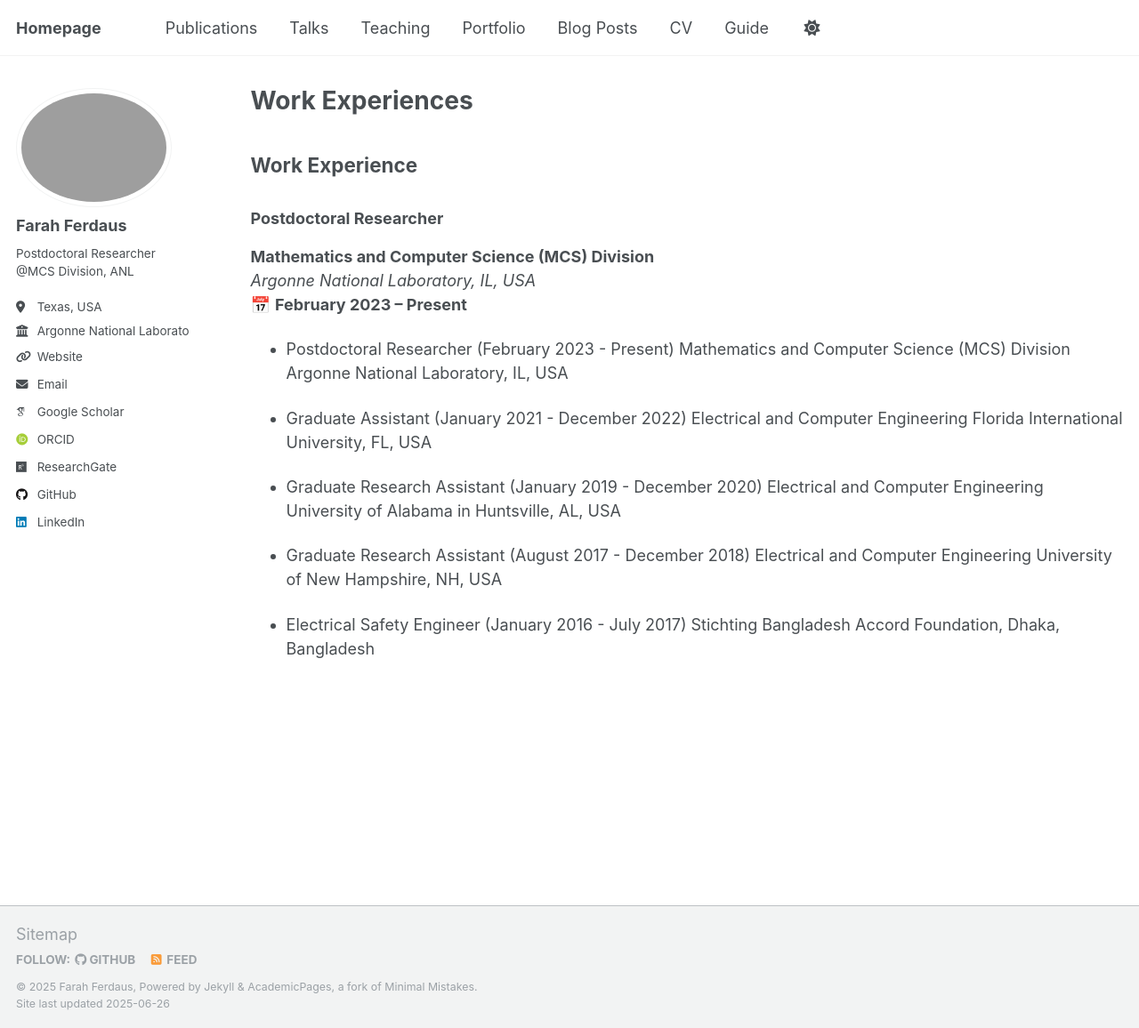
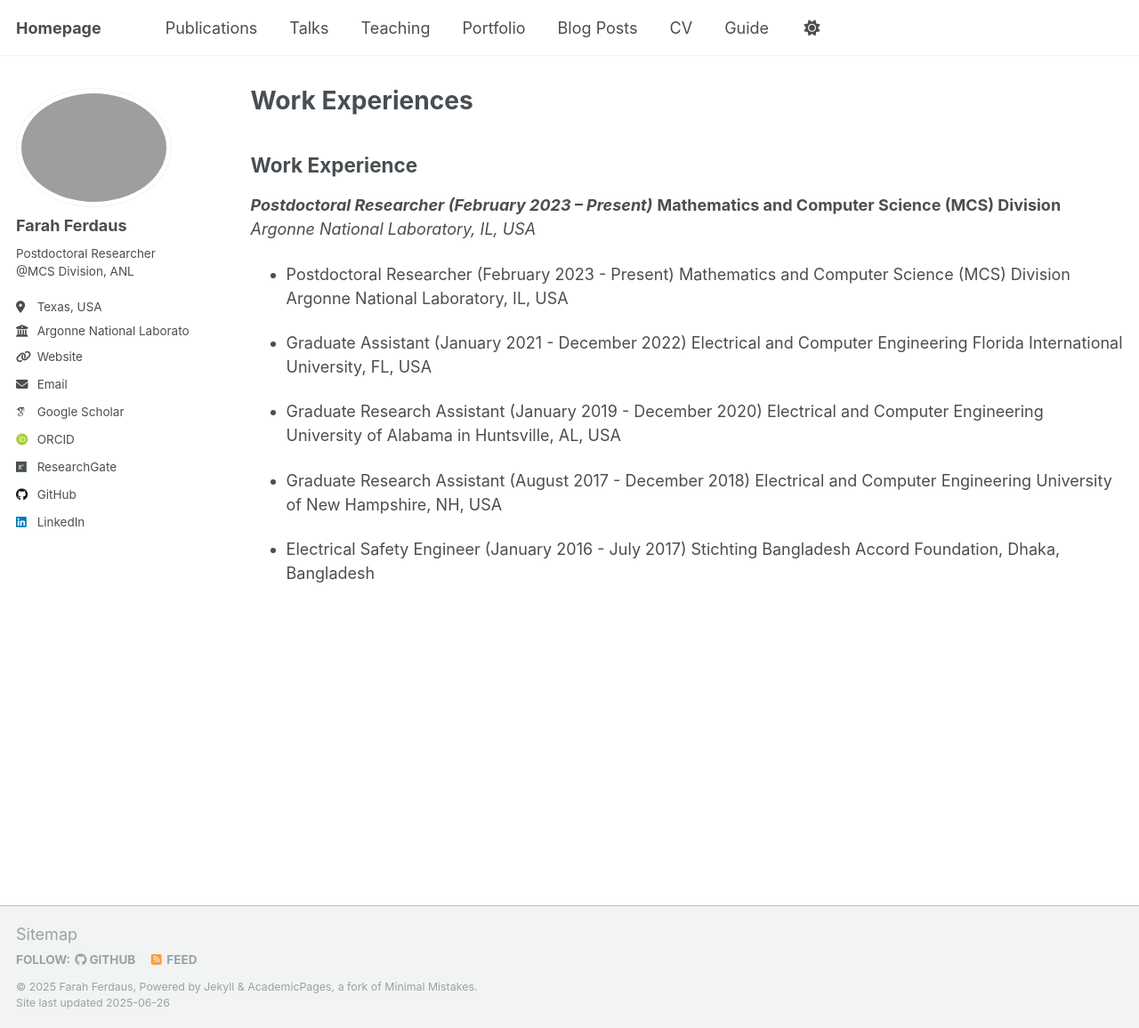
Before and after one commit to fferdaus/fferdaus.github.io, a Jekyll site: the page built from _pages/experience.md, in a window 1280 px wide and 1156 px high. Shown: the whole window at 89% size. Built offline with Jekyll 4.4.1, drawn with Linux system fonts in a browser that asks for light colours; some web fonts are replaced.

```diff
--- a/_pages/experience.md
+++ b/_pages/experience.md
@@ -10,10 +10,9 @@ redirect_from:
 
 ## Work Experience
 
-### Postdoctoral Researcher
+***Postdoctoral Researcher (February 2023 – Present)***
 **Mathematics and Computer Science (MCS) Division**
 *Argonne National Laboratory, IL, USA*
-📅 **February 2023 – Present**
 
 
 
```
